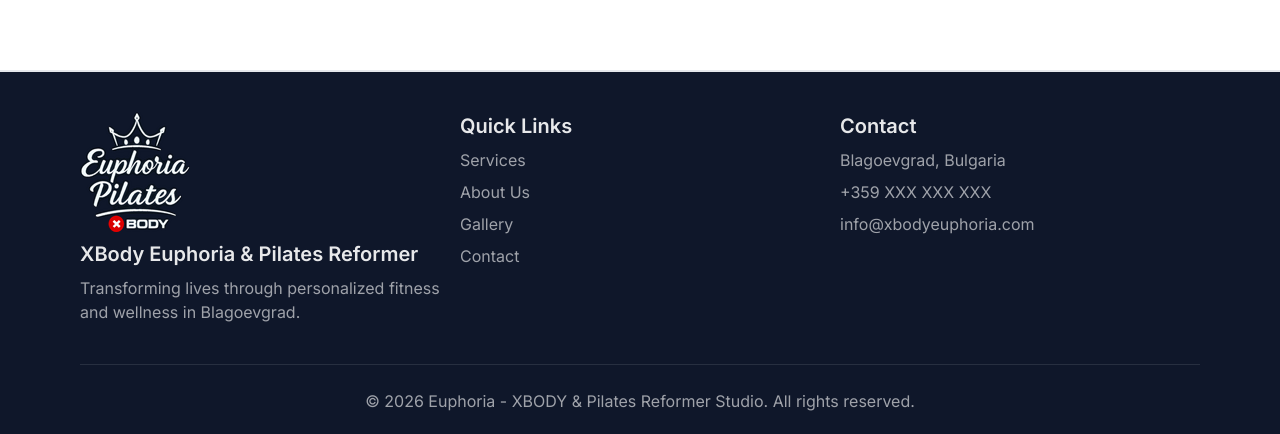
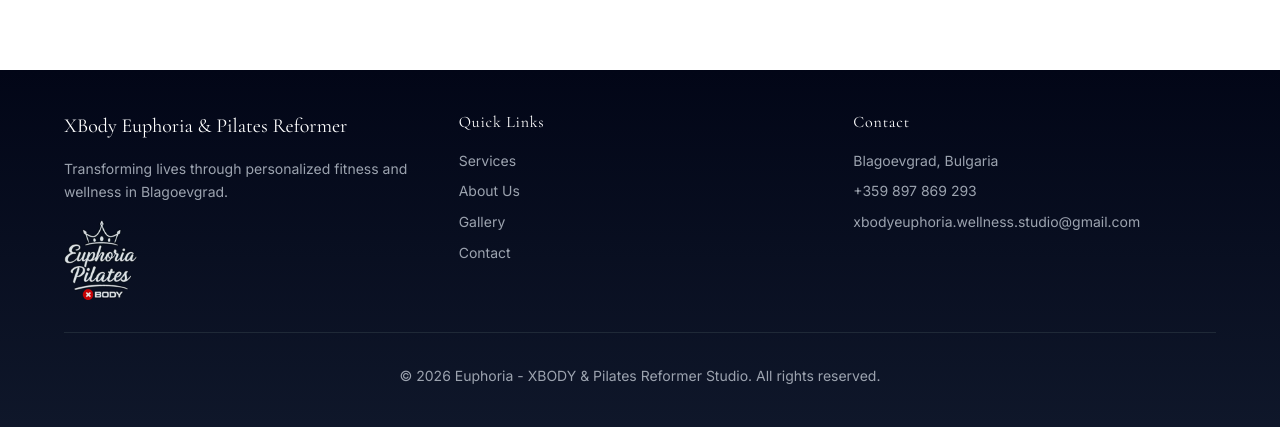
Before and after one commit to denichinv/euphoria-wellness-studio-bg, a React (Vite) app: page / in a window 1280 px wide. Shown: the part 4460-4894 px from the top of the page. Built offline with nearby package versions, Linux system fonts and the light colour scheme.

Commit message:
style: finalize footer layout and polish

```diff
--- a/src/components/layout/Footer.tsx
+++ b/src/components/layout/Footer.tsx
@@ -1,46 +1,87 @@
 export function Footer() {
   return (
-    <footer className="border-t-2 bg-slate-900 text-white/60">
-      <div className="mx-auto max-w-6xl px-4 ">
-        <div className="grid gap-5 py-10 md:grid-cols-3">
-          <div className="space-y-2 ">
-            <img src="/images/brand/logo-footer.png" alt="logo"></img>
-            <p className="text-xl font-bold text-white/90">
+    <footer className=" bg-gradient-to-b from-slate-950 to-slate-900 text-white py-10 px-5">
+      <div className="mx-auto max-w-6xl ">
+        <div className="grid grid-cols-1 md:grid-cols-3 gap-8 mb-8">
+          <div>
+            <h3 className="text-xl mb-4 leading-relaxed">
               XBody Euphoria & Pilates Reformer
-            </p>
+            </h3>
 
-            <p>
+            <p className="text-gray-400 text-sm leading-relaxed mt-4">
               Transforming lives through personalized fitness and wellness in
               Blagoevgrad.
             </p>
+            <img
+              src="/images/brand/logo-footer.png"
+              alt="logo"
+              className="h-20 mt-4 opacity-90"
+            />
           </div>
-          <nav className="space-y-2 ">
-            <p className="text-xl font-bold text-white/90">Quick Links</p>
-            <a href="#services" className="block">
+          <div>
+            <h4 className="mb-4 tracking-wider">Quick Links</h4>
+            <ul className="space-y-2 text-sm text-gray-400 leading-relaxed">
+              <li>
+                <a
+                  href="#services"
+                  className="hover:text-accent-blush transition-colors"
+                >
                   Services
                 </a>
-            <a href="#about" className="block">
+              </li>
+              <li>
+                <a
+                  href="#about"
+                  className="hover:text-accent-blush transition-colors"
+                >
                   About Us
                 </a>
-            <a href="#gallery" className="block">
+              </li>
+              <li>
+                <a
+                  href="#gallery"
+                  className="hover:text-accent-blush transition-colors"
+                >
                   Gallery
                 </a>
-            <a href="#contact" className="block">
+              </li>
+              <li>
+                <a
+                  href="#contact"
+                  className="hover:text-accent-blush transition-colors"
+                >
                   Contact
                 </a>
-          </nav>
+              </li>
+            </ul>
+          </div>
           <address className="space-y-2 not-italic">
-            <p className="text-xl font-bold text-white/90">Contact</p>
+            <h4 className="mb-4 tracking-wider">Contact</h4>
 
-            <p>Blagoevgrad, Bulgaria</p>
-
-            <p>+359 XXX XXX XXX</p>
-            <p>info@xbodyeuphoria.com</p>
+            <ul className="space-y-2 text-sm text-gray-400 leading-relaxed">
+              <li>Blagoevgrad, Bulgaria</li>
+              <li>
+                <a
+                  href="tel:+359897869293"
+                  className="hover:text-accent-blush transition-colors focus-visible:outline-none focus-visible:ring-2 focus-visible:ring-accent-blush/40"
+                >
+                  +359 897 869 293
+                </a>
+              </li>
+              <li>
+                <a
+                  href="mailto:xbodyeuphoria.wellness.studio@gmail.com"
+                  className="hover:text-accent-blush transition-colors focus-visible:outline-none focus-visible:ring-2 focus-visible:ring-accent-blush/40"
+                >
+                  xbodyeuphoria.wellness.studio@gmail.com
+                </a>
+              </li>
+            </ul>
           </address>
         </div>
-        <hr className="border-white/10" />
-        <div className="text-center p-6">
-          <p>
+
+        <div className="text-center pt-8 border-t border-gray-800 ">
+          <p className="text-gray-400 text-sm leading-relaxed ">
             © 2026 Euphoria - XBODY & Pilates Reformer Studio. All rights
             reserved.
           </p>
```
Lines whose indentation alone changed are shown as unchanged.
